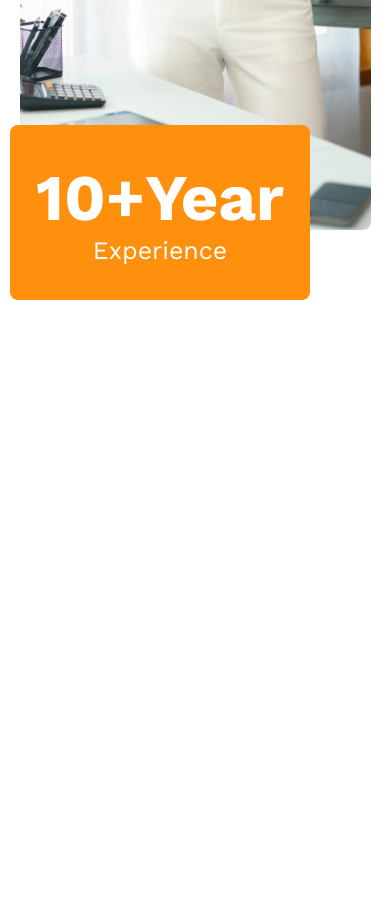
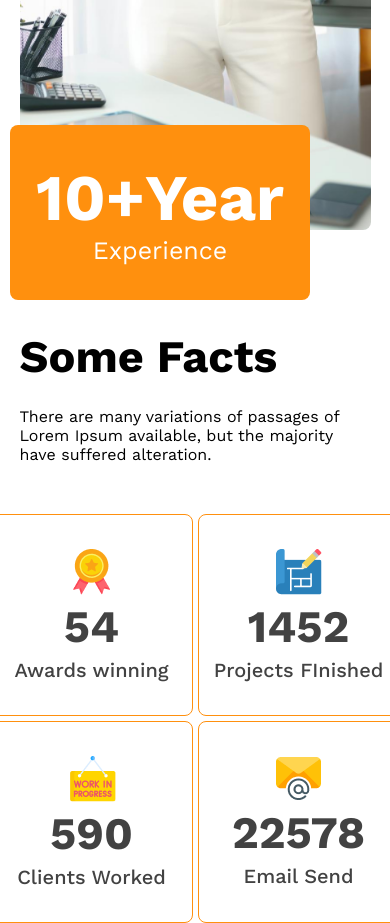
Before and after one commit to afikAfikur/G3-Architacts-website, a plain HTML site: page index.html in a window 390 px wide. Shown: the part 4781-5704 px from the top of the page. Before the commit the page ends 5081 px from the top, so only its background shows below. Drawn offline with nearby package versions, Linux system fonts and the light colour scheme.

Commit message:
DOne with making grid responsive

```diff
--- a/index.html
+++ b/index.html
@@ -94,6 +94,38 @@
                 </div>
             </div>
         </section>
+        <section>
+            <div class="third_sec work-sans-first">
+                <div class="facts">
+                    <h1 class="some">
+                        Some Facts
+                    </h1>
+                    <p class="variations">There are many variations of passages of Lorem Ipsum available, but the majority have suffered alteration.</p>
+                </div>
+                <div class="boxes">
+                    <div class="box">
+                        <img src="./images/icons/ribon.png" alt="">
+                        <h1 class="num">54</h1>
+                        <h1 class="aw">Awards winning</h1>
+                    </div>
+                    <div class="box">
+                        <img src="./images/icons/projects.png" alt="">
+                        <h1 class="num">1452</h1>
+                        <h1 class="aw">Projects FInished</h1>
+                    </div>
+                    <div class="box">
+                        <img src="./images/icons/customers.png" alt="">
+                        <h1 class="num">590</h1>
+                        <h1 class="aw">Clients Worked</h1>
+                    </div>
+                    <div class="box">
+                        <img src="./images/icons/email.png" alt="">
+                        <h1 class="num">22578</h1>
+                        <h1 class="aw">Email Send</h1>
+                    </div>
+                </div>
+            </div>
+        </section>
     </main>
     <footer>
 
--- a/styles/index.css
+++ b/styles/index.css
@@ -216,6 +216,59 @@ header{
 
      border-radius: 8px;
 }
+.some{
+    margin: 0px;
+    font-weight: bold;
+    font-size: 45px;
+}
+.facts{
+    height: 130px;
+    width: 400px;
+    margin-left: 240px;
+    margin-top: 130px;
+    margin-bottom: 100px;
+    display: flex;
+    flex-direction: column;
+    gap: 24px;
+    justify-content: flex-start;
+    align-items:flex-start;
+}
+.variations{
+    margin: 0px;
+    font-weight: normal;
+    font-size: 16px;
+}
+.box{
+    width: 200px;
+    height: 200px;
+    background-color: white;
+    border: 1px solid rgba(255, 144, 14, 1);
+    border-radius: 8px;
+    display: flex;
+    flex-direction: column;
+    gap: 5px;
+    justify-content: center;
+    align-items: center;
+}
+.boxes{
+    display: flex;
+    flex-direction: row;
+    gap:50px;
+    align-items: center;
+    justify-content: center;
+}
+.num{
+    margin: 0px;
+    font-weight: bold;
+    font-size: 45px;
+    color: rgba(66, 66, 66, 1);
+}
+.aw{
+    margin: 0px;
+    font-weight: 500;
+    font-size: 20px;
+    color: rgba(66, 66, 66, 1);
+}
 /* Here comes the media query  */
 @media screen and (max-width: 576px) {
     .tittle {
@@ -308,4 +361,19 @@ header{
         height: auto;
         aspect-ratio: 342/200;
     }
+    .facts{
+        margin: 100px auto;
+        width: 90%;
+        height: auto;
+        margin-bottom: 50px;
+    }
+    .boxes{
+
+        display: grid;
+        grid-template-columns: repeat(2,1fr);
+
+        column-gap: 5px;
+        row-gap: 5px;
+    }
+
 }
```
